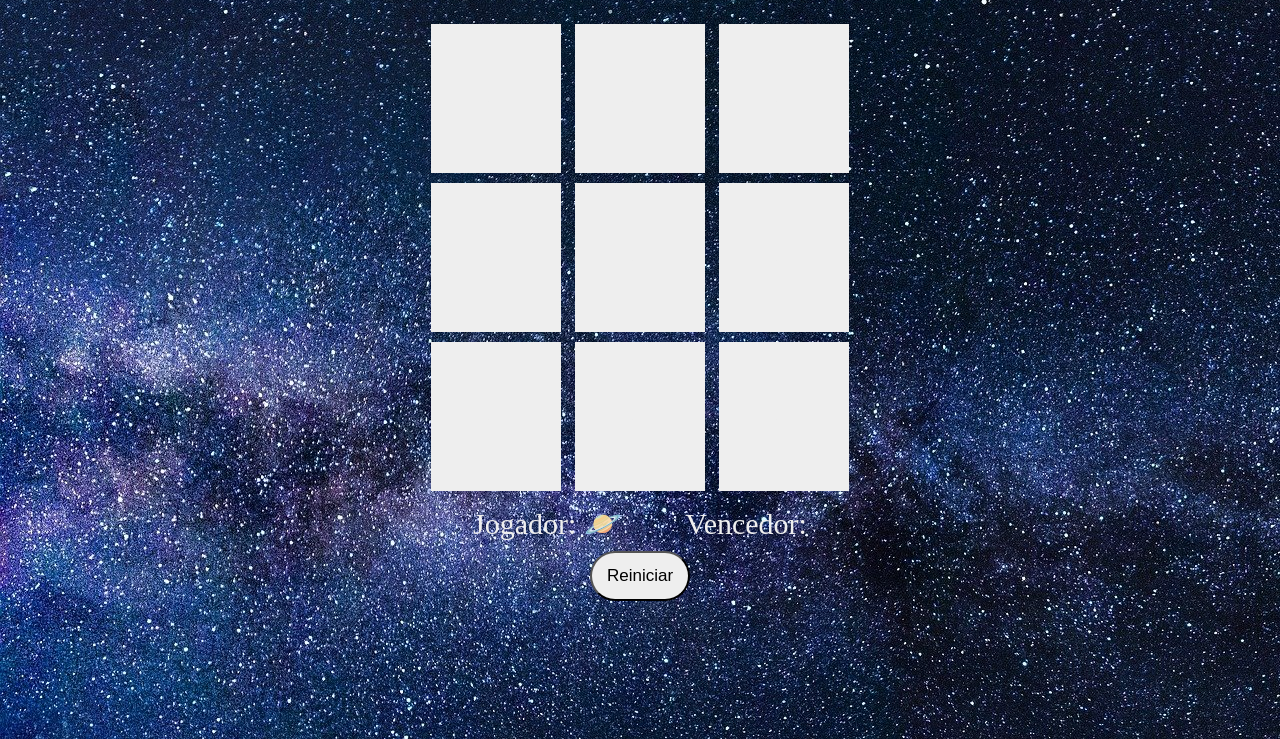
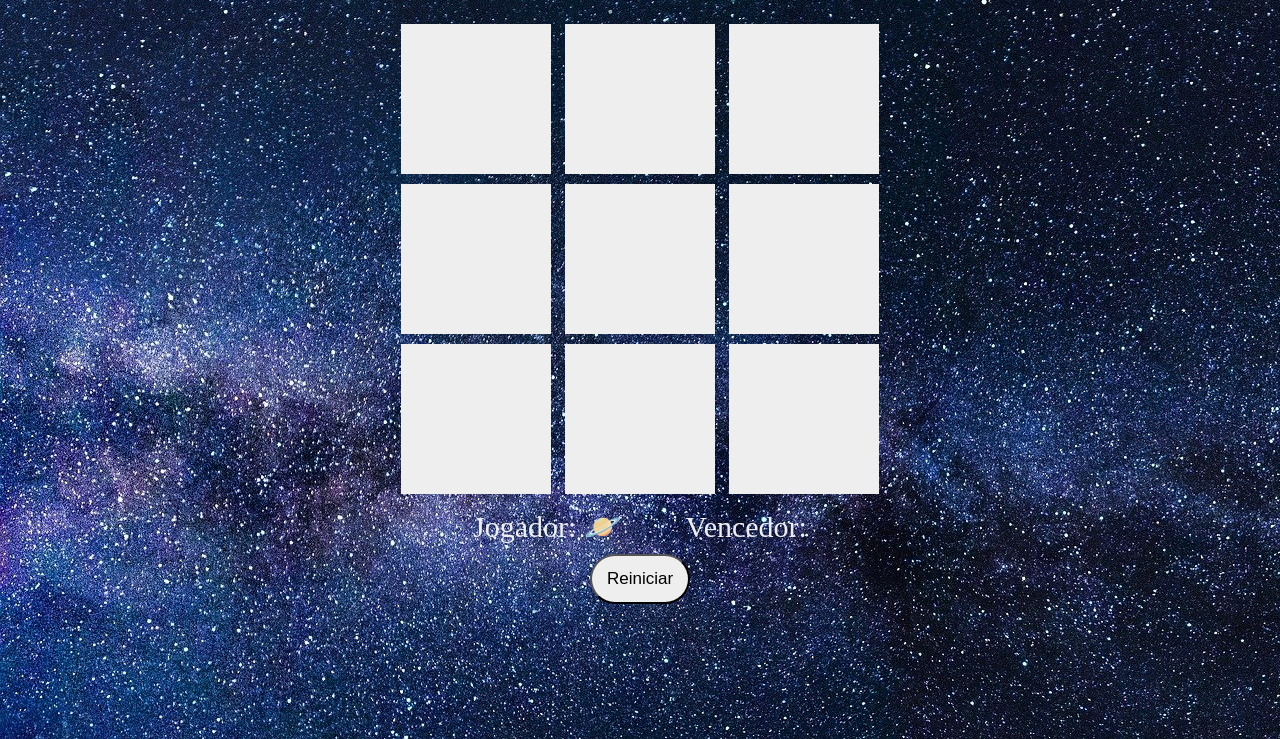
Before and after one commit to jaine-kiefer/JogoDaVelha, a plain HTML site: page index.html in a window 1280 px wide. Shown: the part 61-800 px from the top of the page. Drawn offline with Linux system fonts and the light colour scheme.

Commit message:
ajuste tamanho emoji

```diff
--- a/estilo.css
+++ b/estilo.css
@@ -3,16 +3,19 @@ body {
   background-image: url(fundo.jpg);
 }
 
+
 .quadrado {
     text-align: center;
-    width: 50px;
+    width: 150px;
     background: #eee;
     display: inline-block;
-    padding: 40px;
     font-size: 60px;
     margin: 5px;
     cursor: pointer;
     color: #eee;
+    line-height: 150px;
+    height: 150px;
+
 }
 
 .jogador, .vencedor {
```
